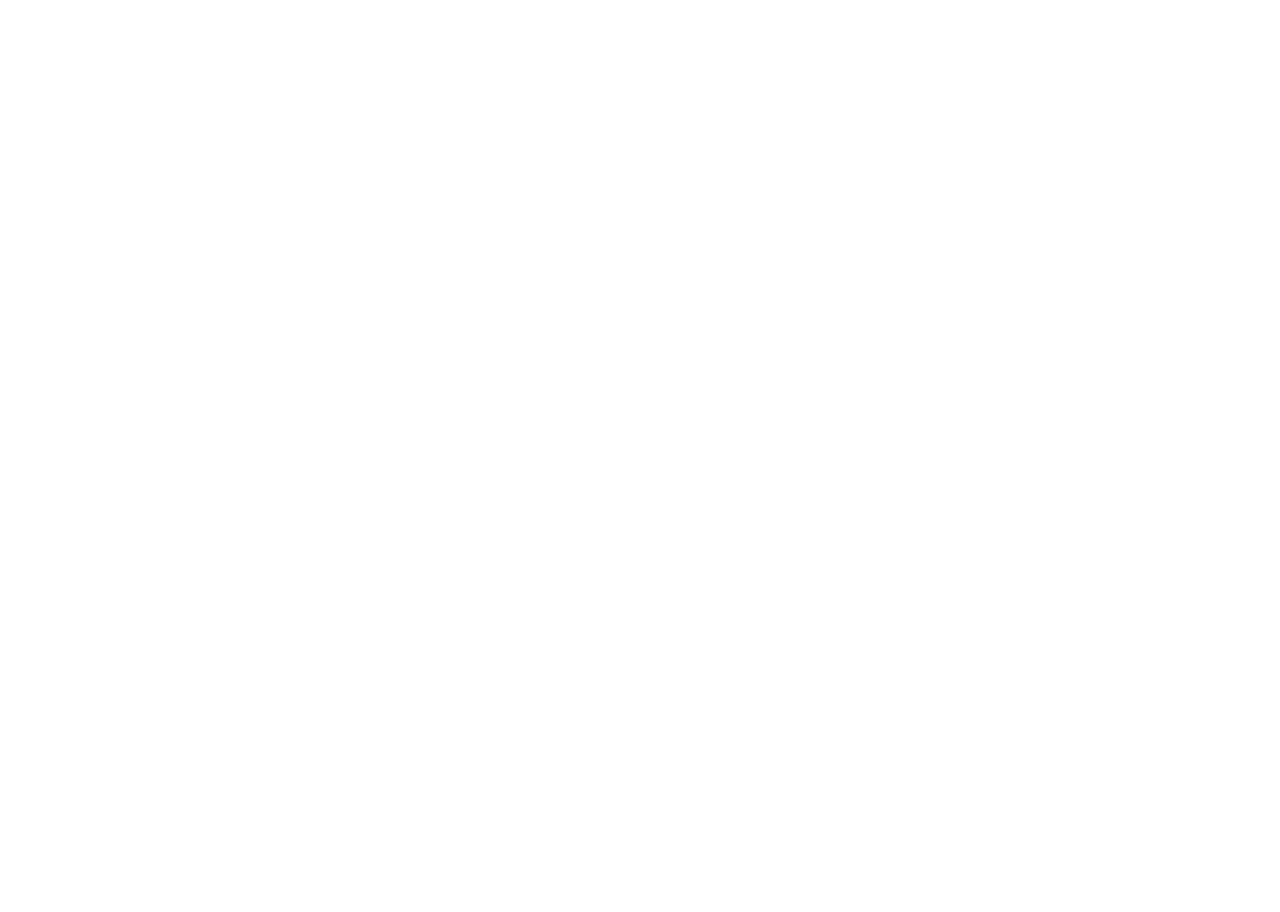
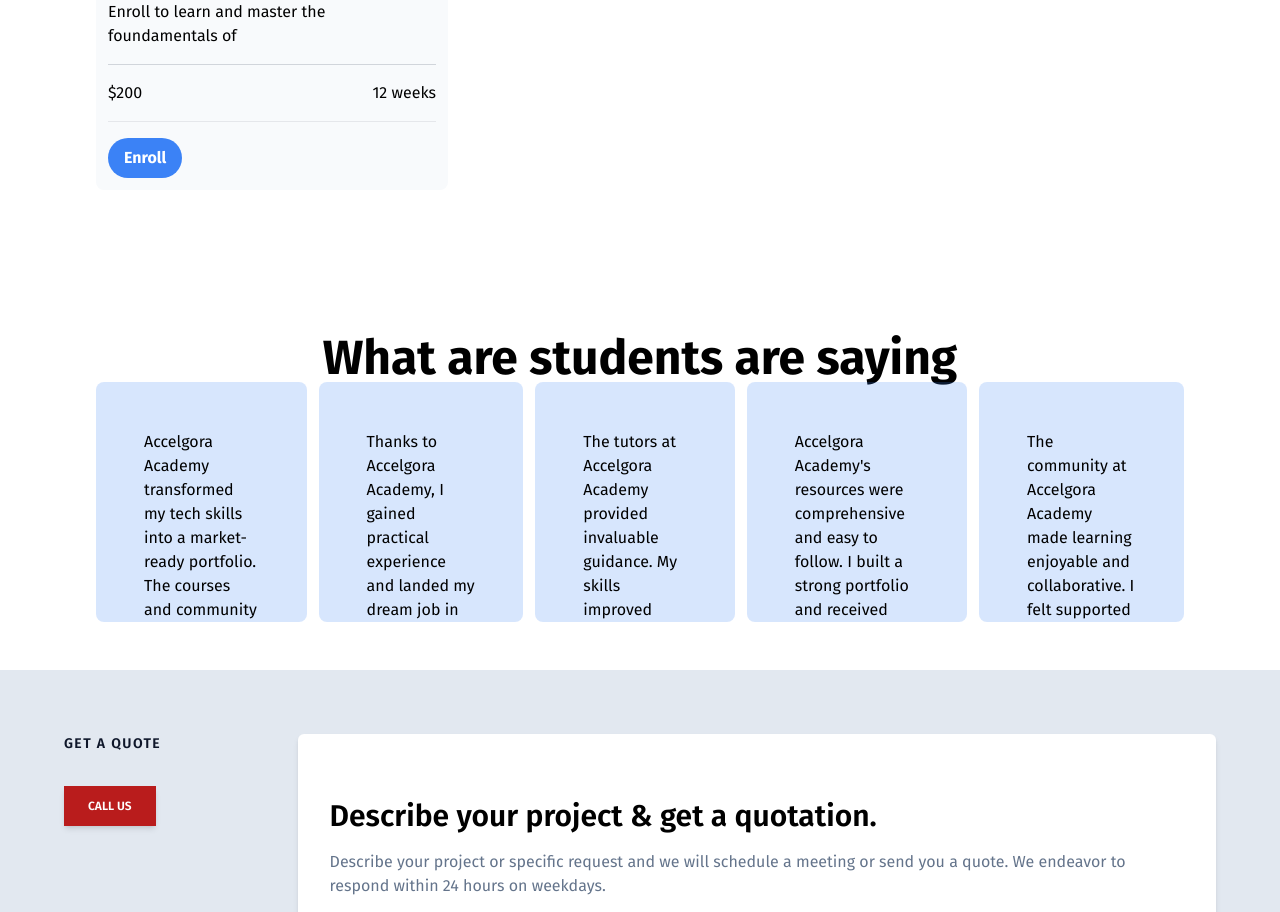
Before and after one commit to Inialpha/Accelgoraacademy, a React (Vite) app in the folder view/: page / in a window 1280 px wide. Shown: the part 1760-2672 px from the top of the page. Before the commit the page ends 1046 px from the top, so only its background shows below. Built offline with nearby package versions, Linux system fonts and the light colour scheme; a web font is replaced by a local one.

Commit message:
Merge branches

```diff
--- a/view/src/App.css
+++ b/view/src/App.css
@@ -554,12 +554,103 @@
   --tw-contain-style:  ;
 }
 
+.container {
+  width: 100%;
+}
+
+@media (min-width: 640px) {
+  .container {
+    max-width: 640px;
+  }
+}
+
+@media (min-width: 768px) {
+  .container {
+    max-width: 768px;
+  }
+}
+
+@media (min-width: 1024px) {
+  .container {
+    max-width: 1024px;
+  }
+}
+
+@media (min-width: 1280px) {
+  .container {
+    max-width: 1280px;
+  }
+}
+
+@media (min-width: 1536px) {
+  .container {
+    max-width: 1536px;
+  }
+}
+
 .relative {
   position: relative;
 }
 
+.col-span-4 {
+  grid-column: span 4 / span 4;
+}
+
+.m-20 {
+  margin: 5rem;
+}
+
+.m-6 {
+  margin: 1.5rem;
+}
+
+.my-4 {
+  margin-top: 1rem;
+  margin-bottom: 1rem;
+}
+
+.my-6 {
+  margin-top: 1.5rem;
+  margin-bottom: 1.5rem;
+}
+
+.mb-4 {
+  margin-bottom: 1rem;
+}
+
+.mb-6 {
+  margin-bottom: 1.5rem;
+}
+
 .mt-4 {
   margin-top: 1rem;
+}
+
+.mt-6 {
+  margin-top: 1.5rem;
+}
+
+.mb-2 {
+  margin-bottom: 0.5rem;
+}
+
+.mt-3 {
+  margin-top: 0.75rem;
+}
+
+.box-border {
+  box-sizing: border-box;
+}
+
+.box-content {
+  box-sizing: content-box;
+}
+
+.line-clamp-4 {
+  overflow: hidden;
+  display: -webkit-box;
+  -webkit-box-orient: vertical;
+  -webkit-line-clamp: 4;
 }
 
 .flex {
@@ -574,16 +665,32 @@
   display: none;
 }
 
+.h-48 {
+  height: 12rem;
+}
+
+.h-60 {
+  height: 15rem;
+}
+
 .h-\[80vh\] {
   height: 80vh;
 }
 
-.w-1\/2 {
-  width: 50%;
+.w-auto {
+  width: auto;
 }
 
 .w-full {
   width: 100%;
+}
+
+.w-48 {
+  width: 12rem;
+}
+
+.w-\[300px\] {
+  width: 300px;
 }
 
 .grid-cols-1 {
@@ -602,12 +709,20 @@
   align-items: center;
 }
 
+.justify-center {
+  justify-content: center;
+}
+
 .justify-between {
   justify-content: space-between;
 }
 
 .gap-4 {
   gap: 1rem;
+}
+
+.gap-6 {
+  gap: 1.5rem;
 }
 
 .space-x-2 > :not([hidden]) ~ :not([hidden]) {
@@ -634,12 +749,67 @@
   margin-bottom: calc(0.75rem * var(--tw-space-y-reverse));
 }
 
+.space-x-3 > :not([hidden]) ~ :not([hidden]) {
+  --tw-space-x-reverse: 0;
+  margin-right: calc(0.75rem * var(--tw-space-x-reverse));
+  margin-left: calc(0.75rem * calc(1 - var(--tw-space-x-reverse)));
+}
+
+.space-y-4 > :not([hidden]) ~ :not([hidden]) {
+  --tw-space-y-reverse: 0;
+  margin-top: calc(1rem * calc(1 - var(--tw-space-y-reverse)));
+  margin-bottom: calc(1rem * var(--tw-space-y-reverse));
+}
+
+.justify-self-center {
+  justify-self: center;
+}
+
+.overflow-x-auto {
+  overflow-x: auto;
+}
+
+.overflow-y-hidden {
+  overflow-y: hidden;
+}
+
+.rounded-full {
+  border-radius: 9999px;
+}
+
 .rounded-lg {
   border-radius: 0.5rem;
 }
 
+.rounded-md {
+  border-radius: 0.375rem;
+}
+
+.rounded-sm {
+  border-radius: 0.125rem;
+}
+
+.rounded-t-lg {
+  border-top-left-radius: 0.5rem;
+  border-top-right-radius: 0.5rem;
+}
+
 .border {
   border-width: 1px;
+}
+
+.border-t {
+  border-top-width: 1px;
+}
+
+.border-gray-300 {
+  --tw-border-opacity: 1;
+  border-color: rgb(209 213 219 / var(--tw-border-opacity));
+}
+
+.border-slate-200 {
+  --tw-border-opacity: 1;
+  border-color: rgb(226 232 240 / var(--tw-border-opacity));
 }
 
 .bg-black {
@@ -647,9 +817,56 @@
   background-color: rgb(0 0 0 / var(--tw-bg-opacity));
 }
 
+.bg-blue-500 {
+  --tw-bg-opacity: 1;
+  background-color: rgb(59 130 246 / var(--tw-bg-opacity));
+}
+
+.bg-blue-500\/50 {
+  background-color: rgb(59 130 246 / 0.5);
+}
+
 .bg-blue-900 {
   --tw-bg-opacity: 1;
   background-color: rgb(30 58 138 / var(--tw-bg-opacity));
+}
+
+.bg-slate-100 {
+  --tw-bg-opacity: 1;
+  background-color: rgb(241 245 249 / var(--tw-bg-opacity));
+}
+
+.bg-white {
+  --tw-bg-opacity: 1;
+  background-color: rgb(255 255 255 / var(--tw-bg-opacity));
+}
+
+.bg-slate-50 {
+  --tw-bg-opacity: 1;
+  background-color: rgb(248 250 252 / var(--tw-bg-opacity));
+}
+
+.bg-blue-500\/80 {
+  background-color: rgb(59 130 246 / 0.8);
+}
+
+.bg-blue-500\/20 {
+  background-color: rgb(59 130 246 / 0.2);
+}
+
+.bg-red-700 {
+  --tw-bg-opacity: 1;
+  background-color: rgb(185 28 28 / var(--tw-bg-opacity));
+}
+
+.bg-slate-200 {
+  --tw-bg-opacity: 1;
+  background-color: rgb(226 232 240 / var(--tw-bg-opacity));
+}
+
+.bg-teal-600 {
+  --tw-bg-opacity: 1;
+  background-color: rgb(13 148 136 / var(--tw-bg-opacity));
 }
 
 .p-10 {
@@ -660,14 +877,45 @@
   padding: 3rem;
 }
 
+.p-6 {
+  padding: 1.5rem;
+}
+
+.p-24 {
+  padding: 6rem;
+}
+
+.p-3 {
+  padding: 0.75rem;
+}
+
+.p-8 {
+  padding: 2rem;
+}
+
 .px-12 {
   padding-left: 3rem;
   padding-right: 3rem;
 }
 
+.px-4 {
+  padding-left: 1rem;
+  padding-right: 1rem;
+}
+
+.px-6 {
+  padding-left: 1.5rem;
+  padding-right: 1.5rem;
+}
+
 .px-8 {
   padding-left: 2rem;
   padding-right: 2rem;
+}
+
+.py-2 {
+  padding-top: 0.5rem;
+  padding-bottom: 0.5rem;
 }
 
 .py-3 {
@@ -680,27 +928,25 @@
   padding-bottom: 1.5rem;
 }
 
-.px-6 {
-  padding-left: 1.5rem;
-  padding-right: 1.5rem;
+.py-16 {
+  padding-top: 4rem;
+  padding-bottom: 4rem;
 }
 
-.py-2 {
-  padding-top: 0.5rem;
-  padding-bottom: 0.5rem;
+.text-left {
+  text-align: left;
 }
 
-.font-fira {
-  font-family: Fira Sans, sans-serif;
+.text-center {
+  text-align: center;
 }
 
 .font-apercu {
   font-family: Apercu, sans-serif;
 }
 
-.text-lg {
-  font-size: 1.125rem;
-  line-height: 1.75rem;
+.font-fira {
+  font-family: Fira Sans, sans-serif;
 }
 
 .text-4xl {
@@ -713,29 +959,68 @@
   line-height: 1;
 }
 
-.text-6xl {
-  font-size: 3.75rem;
-  line-height: 1;
+.text-lg {
+  font-size: 1.125rem;
+  line-height: 1.75rem;
+}
+
+.text-2xl {
+  font-size: 1.5rem;
+  line-height: 2rem;
+}
+
+.text-3xl {
+  font-size: 1.875rem;
+  line-height: 2.25rem;
+}
+
+.text-base {
+  font-size: 1rem;
+  line-height: 1.5rem;
+}
+
+.text-sm {
+  font-size: 0.875rem;
+  line-height: 1.25rem;
+}
+
+.text-xs {
+  font-size: 0.75rem;
+  line-height: 1rem;
 }
 
 .font-bold {
   font-weight: 700;
 }
 
+.font-extrabold {
+  font-weight: 800;
+}
+
 .font-normal {
   font-weight: 400;
-}
-
-.font-extrabold {
-  font-weight: 800;
 }
 
 .font-medium {
   font-weight: 500;
 }
 
-.uppercase {
-  text-transform: uppercase;
+.font-semibold {
+  font-weight: 600;
+}
+
+.tracking-widest {
+  letter-spacing: 0.1em;
+}
+
+.text-blue-900 {
+  --tw-text-opacity: 1;
+  color: rgb(30 58 138 / var(--tw-text-opacity));
+}
+
+.text-gray-500 {
+  --tw-text-opacity: 1;
+  color: rgb(107 114 128 / var(--tw-text-opacity));
 }
 
 .text-slate-50 {
@@ -748,14 +1033,48 @@
   color: rgb(255 255 255 / var(--tw-text-opacity));
 }
 
-.text-blue-900 {
+.text-black {
   --tw-text-opacity: 1;
-  color: rgb(30 58 138 / var(--tw-text-opacity));
+  color: rgb(0 0 0 / var(--tw-text-opacity));
 }
 
-.text-gray-500 {
+.text-slate-500 {
   --tw-text-opacity: 1;
-  color: rgb(107 114 128 / var(--tw-text-opacity));
+  color: rgb(100 116 139 / var(--tw-text-opacity));
+}
+
+.text-slate-900 {
+  --tw-text-opacity: 1;
+  color: rgb(15 23 42 / var(--tw-text-opacity));
+}
+
+.shadow-xl {
+  --tw-shadow: 0 20px 25px -5px rgb(0 0 0 / 0.1), 0 8px 10px -6px rgb(0 0 0 / 0.1);
+  --tw-shadow-colored: 0 20px 25px -5px var(--tw-shadow-color), 0 8px 10px -6px var(--tw-shadow-color);
+  box-shadow: var(--tw-ring-offset-shadow, 0 0 #0000), var(--tw-ring-shadow, 0 0 #0000), var(--tw-shadow);
+}
+
+.shadow-inner {
+  --tw-shadow: inset 0 2px 4px 0 rgb(0 0 0 / 0.05);
+  --tw-shadow-colored: inset 0 2px 4px 0 var(--tw-shadow-color);
+  box-shadow: var(--tw-ring-offset-shadow, 0 0 #0000), var(--tw-ring-shadow, 0 0 #0000), var(--tw-shadow);
+}
+
+.shadow-md {
+  --tw-shadow: 0 4px 6px -1px rgb(0 0 0 / 0.1), 0 2px 4px -2px rgb(0 0 0 / 0.1);
+  --tw-shadow-colored: 0 4px 6px -1px var(--tw-shadow-color), 0 2px 4px -2px var(--tw-shadow-color);
+  box-shadow: var(--tw-ring-offset-shadow, 0 0 #0000), var(--tw-ring-shadow, 0 0 #0000), var(--tw-shadow);
+}
+
+.outline-none {
+  outline: 2px solid transparent;
+  outline-offset: 2px;
+}
+
+.transition-all {
+  transition-property: all;
+  transition-timing-function: cubic-bezier(0.4, 0, 0.2, 1);
+  transition-duration: 150ms;
 }
 
 @font-face {
@@ -770,12 +1089,88 @@
   src: url(/src/assets/fonts/Apercu*.otf) format('opentype');
 }
 
+.placeholder\:font-medium::-moz-placeholder {
+  font-weight: 500;
+}
+
+.placeholder\:font-medium::placeholder {
+  font-weight: 500;
+}
+
 .hover\:bg-black\/20:hover {
   background-color: rgb(0 0 0 / 0.2);
 }
 
+.hover\:bg-white:hover {
+  --tw-bg-opacity: 1;
+  background-color: rgb(255 255 255 / var(--tw-bg-opacity));
+}
+
 .hover\:font-medium:hover {
   font-weight: 500;
+}
+
+.hover\:text-red-700:hover {
+  --tw-text-opacity: 1;
+  color: rgb(185 28 28 / var(--tw-text-opacity));
+}
+
+.hover\:text-teal-600:hover {
+  --tw-text-opacity: 1;
+  color: rgb(13 148 136 / var(--tw-text-opacity));
+}
+
+.hover\:ring-1:hover {
+  --tw-ring-offset-shadow: var(--tw-ring-inset) 0 0 0 var(--tw-ring-offset-width) var(--tw-ring-offset-color);
+  --tw-ring-shadow: var(--tw-ring-inset) 0 0 0 calc(1px + var(--tw-ring-offset-width)) var(--tw-ring-color);
+  box-shadow: var(--tw-ring-offset-shadow), var(--tw-ring-shadow), var(--tw-shadow, 0 0 #0000);
+}
+
+.hover\:ring-red-700:hover {
+  --tw-ring-opacity: 1;
+  --tw-ring-color: rgb(185 28 28 / var(--tw-ring-opacity));
+}
+
+.hover\:ring-teal-600:hover {
+  --tw-ring-opacity: 1;
+  --tw-ring-color: rgb(13 148 136 / var(--tw-ring-opacity));
+}
+
+@media (min-width: 768px) {
+  .md\:inline-block {
+    display: inline-block;
+  }
+
+  .md\:grid-cols-2 {
+    grid-template-columns: repeat(2, minmax(0, 1fr));
+  }
+
+  .md\:grid-cols-3 {
+    grid-template-columns: repeat(3, minmax(0, 1fr));
+  }
+
+  .md\:grid-cols-5 {
+    grid-template-columns: repeat(5, minmax(0, 1fr));
+  }
+
+  .md\:space-y-8 > :not([hidden]) ~ :not([hidden]) {
+    --tw-space-y-reverse: 0;
+    margin-top: calc(2rem * calc(1 - var(--tw-space-y-reverse)));
+    margin-bottom: calc(2rem * var(--tw-space-y-reverse));
+  }
+
+  .md\:p-6 {
+    padding: 1.5rem;
+  }
+
+  .md\:p-16 {
+    padding: 4rem;
+  }
+
+  .md\:text-sm {
+    font-size: 0.875rem;
+    line-height: 1.25rem;
+  }
 }
 
 @media (min-width: 1024px) {
@@ -797,6 +1192,10 @@
 
   .lg\:grid-cols-4 {
     grid-template-columns: repeat(4, minmax(0, 1fr));
+  }
+
+  .lg\:grid-cols-3 {
+    grid-template-columns: repeat(3, minmax(0, 1fr));
   }
 
   .lg\:flex-row {
--- a/view/src/components/Contact/contact.tsx
+++ b/view/src/components/Contact/contact.tsx
@@ -1,11 +1,49 @@
+import { useState } from "react";
+
 const Contact = () => {
+    const [process, setProcess] = useState(false);
+
+    const [form, setForm] = useState({
+        fullname: '',
+        email: '',
+        telephone: '',
+        message: ''
+    })
+
+    const handleChange = () => {
+
+    }
+
     return (
         <>
-            <section>
-                <h2>Contact us</h2>
+            <section id="contact" className="grid font-fira md:p-16 p-8 grid-cols-1 md:grid-cols-5 gap-4 bg-slate-200">
+                <div className="md:space-y-8 space-y-4">
+                    <h3 className="text-lg md:text-sm font-semibold text-slate-900 tracking-widest">GET A QUOTE</h3>
+                    <button className="shadow-md">
+                        <a href="#" className="w-full flex items-center hover:ring-1 hover:ring-red-700 hover:text-red-700 hover:bg-white transition-all text-white px-6 py-3 text-xs bg-red-700 font-semibold">
+                        <span className="fluent--call-16-regular"></span> CALL US
+                        </a>
+                    </button>
+                </div>
+                <div className="col-span-4 w-full space-y-4 font-manrope bg-white shadow-md px-8 py-16 rounded-md">
+                    <h2 className="text-3xl text-black font-semibold">Describe your project & get a quotation.</h2>
+                    <p className="text-base text-slate-500">Describe your project or specific request and we will schedule
+                        a meeting or send you a quote. We endeavor to respond within 24 hours on weekdays.
+                    </p>
+                    <form className="space-y-4">
+                        <input type="text" required onChange={handleChange} name="fullname" placeholder="Fullname" className="w-full rounded-sm px-4 py-2 border shadow-inner text-sm text-slate-500 placeholder:font-medium outline-none" id="" />
+                        <input type="tel" required name="telephone" placeholder="Phone Number" className="w-full rounded-sm px-4 py-2 border shadow-inner text-sm text-slate-500 placeholder:font-medium outline-none" id="" />
+                        <input type="email" required onChange={handleChange} name="email" placeholder="Email" className="w-full rounded-sm px-4 py-2 border shadow-inner text-sm text-slate-500 placeholder:font-medium outline-none" id="" />
+                        <textarea rows={5} required onChange={handleChange} cols={10} name="message" placeholder="Describe Your Project" className="rounded-sm px-4 py-2 placeholder:font-medium text-sm shadow-inner w-full outline-none border text-slate-500" />
+                        <button disabled={process} className="hover:ring-teal-600 hover:ring-1 hover:bg-white transition-all hover:text-teal-600 text-slate-50 py-3 px-4 text-sm font-medium bg-teal-600">
+                            {process ? 'PROCESSING...' : 'SUBMIT YOUR REQUEST'}
+                        </button>
+                    </form>
+                </div>
+
             </section>
         </>
     )
 }
 
-export default Contact;
+export default Contact
--- a/view/src/components/Courses/section.tsx
+++ b/view/src/components/Courses/section.tsx
@@ -1,10 +1,9 @@
 import React from 'react';
-import pythonImage from '../../assets/images/courses/python_programming.jpeg'
 
 const Course: React.FC = () => {
   const courses = [
     {'title': 'Python Programming',
-  	'image': pythonImage,
+  	'image': '',
 	'description': 'Enroll to learn and master the foundamentals of \
 	programming and the Python language with this interesting course where you \
 	will get access to endless resourses, mentorship and guidiance and belong to a \
@@ -14,7 +13,7 @@
 	},
 
 	{'title': 'Web Developement',
-	'image': pythonImage,
+	'image': '',
     'description': 'Enroll to learn and master the foundamentals of \
     programming and the Python language with this interesting course where you \
 	will get access to endless resourses, metorship and guidiance and belong to a \
@@ -24,14 +23,14 @@
     },
 
 	{'title': 'Web Developement',
-		'image': pythonImage,
+		'image': '',
 			'description': 'Enroll to learn and master the foundamentals of ',
                         'duration': '12 weeks',
 			'price': '$400'
 		},
 
 		{'title': 'Web Developement',
-                  'image': pythonImage,
+                  'image': '',
 			'description': 'Enroll to learn and master the foundamentals of ',
                         'duration': '12 weeks',
 			'price': '$200'
@@ -41,20 +40,21 @@
 
 
   return (
-    <section className=" ">
-      <div className=" grid grid-cols-1 md:grid-cols-3 gap-6 ">
+    <section className="lg:p-24 p-12">
+      <h3 className='text-5xl text-center mb-2 font-bold'>Our Courses</h3>
+      <div className=" grid font-fira grid-cols-1 lg:grid-cols-3 gap-4">
 	    {courses.map((course, index) => (
-	      <div className=" bg-slate-100 border border-slate-200 rounded-lg">
-                <img src={course.image} className=" w-full rounded-t-lg h-60 "/>
-                <div className=" p-6 mt-6">
+	      <div className=" bg-slate-50 rounded-lg">
+                <img src={course.image} className=" w-full h-60 "/>
+                <div className=" p-3 mt-3">
 		    <h3 className=" text-lg font-bold mb-4 ">{course.title}</h3>
-			<p className=" line-clamp-4 ">{course.description}</p>
+			          <p className=" line-clamp-4">{course.description}</p>
                   <hr className="my-4 border-t border-gray-300" />
                   <div className= "flex justify-between">
                     <p>{course.price}</p>
                     <p>{course.duration}</p>
                   </div>
-                    <hr className="my-4 border-t border-gray-300" />
+                    <hr className="my-4 border-t " />
                     <button className=" bg-blue-500 text-white font-bold py-2 px-4 rounded-full justify-self-center ">Enroll</button>
                 </div>
               </div>
--- a/view/src/components/Testimonial.tsx
+++ b/view/src/components/Testimonial.tsx
@@ -1,46 +1,45 @@
-import IbrahimImage from '../assets/images/team/inimfon.png'
 
-const testimonials: object[] = [
-  {'name': "Sarah J",
-   'content': "Accelgora Academy transformed my tech skills into a market-ready portfolio. The courses and community support were incredible. Highly recommend!",
-   'image': "",
-   'course': "Advance Python Programming"
+const testimonials: any[] = [
+  {name: "Sarah J",
+   content: "Accelgora Academy transformed my tech skills into a market-ready portfolio. The courses and community support were incredible. Highly recommend!",
+   image: "",
+   course: "Advance Python Programming"
   },
 
-  {'name': "Mike T",
-   'content': "Thanks to Accelgora Academy, I gained practical experience and landed my dream job in tech. The flexible courses fit my busy schedule perfectly",
-   'image': IbrahimImage,
-   'course': "Web Developement"
+  {name: "Mike T",
+   content: "Thanks to Accelgora Academy, I gained practical experience and landed my dream job in tech. The flexible courses fit my busy schedule perfectly",
+   image: '',
+   course: "Web Developement"
   },
 
-  {'name': "Emily R",
-   'content': "The tutors at Accelgora Academy provided invaluable guidance. My skills improved significantly, and I felt confident entering the job market",
-   'image': "",
-   'course': "Javascript"
+  {name: "Emily R",
+   content: "The tutors at Accelgora Academy provided invaluable guidance. My skills improved significantly, and I felt confident entering the job market",
+   image: "",
+   course: "Javascript"
   },
 
-  {'name': "David K",
-   'content': "Accelgora Academy's resources were comprehensive and easy to follow. I built a strong portfolio and received constructive feedback. Great learning experience!",
-   'image': "",
-   'course': "Nodejs"
+  {name: "David K",
+   content: "Accelgora Academy's resources were comprehensive and easy to follow. I built a strong portfolio and received constructive feedback. Great learning experience!",
+   image: "",
+   course: "Nodejs"
   },
 
-  {'name': "Jessica L.",
-   'content': "The community at Accelgora Academy made learning enjoyable and collaborative. I felt supported every step of the way. Excellent tech academy!",
-   'image': "",
-   'course': "Typescript"
+  {name: "Jessica L.",
+   content: "The community at Accelgora Academy made learning enjoyable and collaborative. I felt supported every step of the way. Excellent tech academy!",
+   image: "",
+   course: "Typescript"
   }
 ]
 
 const Testimonial: React.FC = () => {
   return (
-    <section className=" container m-20 text-center ">
+    <section className="font-fira p-12 lg:px-24 text-center">
       <h1 className=" text-5xl font-bold ">What are students are saying</h1>
-      <div className=" ">
+      <div className="flex items-center flex-col space-x-3 overflow-y-hidden overflow-x-auto lg:flex-row">
         {testimonials.map((testimonial) => (
-          <div className="bg-blue-500/50  my-6 md:p-6 rounded-lg flex h-48 ">
+          <div className="bg-blue-500/20 md:p-6 box-content rounded-lg flex h-48 ">
             <img src={testimonial.image} className=" hidden md:inline-block w-auto rounded-lg "/>
-            <div className=" text-left m-6 ">
+            <div className="text-left m-6 ">
               <p className=" mb-6">{testimonial.content}</p>
               <p className=" font-bold ">{testimonial.name}</p>
               <p className=" ">Completed: {testimonial.course}</p>
--- a/view/src/pages/Home.tsx
+++ b/view/src/pages/Home.tsx
@@ -1,12 +1,18 @@
 import Header from "../components/Header/Header";
 import Main from "../components/Hero/Main";
 import Footer from "../components/Footer/Footer";
+import Course from "../components/Courses/section";
+import Contact from "../components/Contact/contact";
+import Testimonial from "../components/Testimonial";
 
 const Home = () => {
     return (
         <>
             <Header />
             <Main />
+            <Course />
+            <Testimonial />
+            <Contact />
             <Footer />
         </>
     )
```
